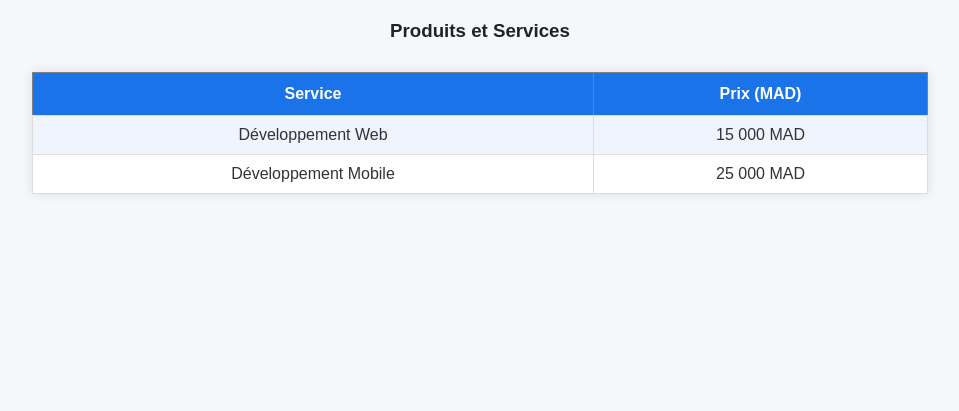
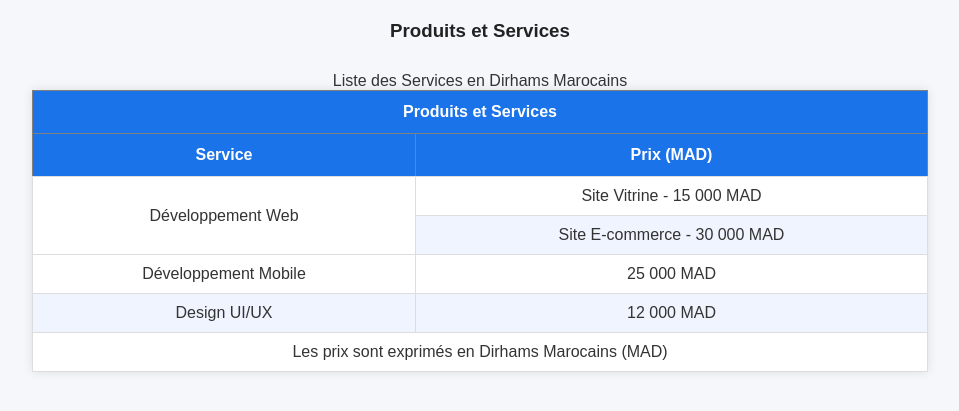
Before and after one commit to ragnar050505/1tp, a Flask app: page /services in a window 1280 px wide. Shown: the part 48-459 px from the top of the page, without its empty margins (160-1119 px from the left). Run offline with Flask 3, Linux system fonts and the light colour scheme.

Commit message:
updt services

```diff
--- a/templates/services.html
+++ b/templates/services.html
@@ -3,18 +3,44 @@
 <section>
     <h3>Produits et Services</h3>
     <table border="1">
+        <caption>Liste des Services en Dirhams Marocains</caption>
+
+        <!-- En-tête de la table -->
+        <thead>
+            <tr>
+                <th colspan="2">Produits et Services</th>
+            </tr>
             <tr>
                 <th>Service</th>
                 <th>Prix (MAD)</th>
             </tr>
+        </thead>
+
+        <!-- Corps de la table -->
+        <tbody>
             <tr>
-            <td>Développement Web</td>
-            <td>15 000 MAD</td>
+                <td rowspan="2">Développement Web</td>
+                <td>Site Vitrine - 15 000 MAD</td>
+            </tr>
+            <tr>
+                <td>Site E-commerce - 30 000 MAD</td>
             </tr>
             <tr>
                 <td>Développement Mobile</td>
                 <td>25 000 MAD</td>
             </tr>
+            <tr>
+                <td>Design UI/UX</td>
+                <td>12 000 MAD</td>
+            </tr>
+        </tbody>
+
+        <!-- Pied de la table (optionnel) -->
+        <tfoot>
+            <tr>
+                <td colspan="2">Les prix sont exprimés en Dirhams Marocains (MAD)</td>
+            </tr>
+        </tfoot>
     </table>
 </section>
 {% endblock %}
```
Lines whose indentation alone changed are shown as unchanged.
